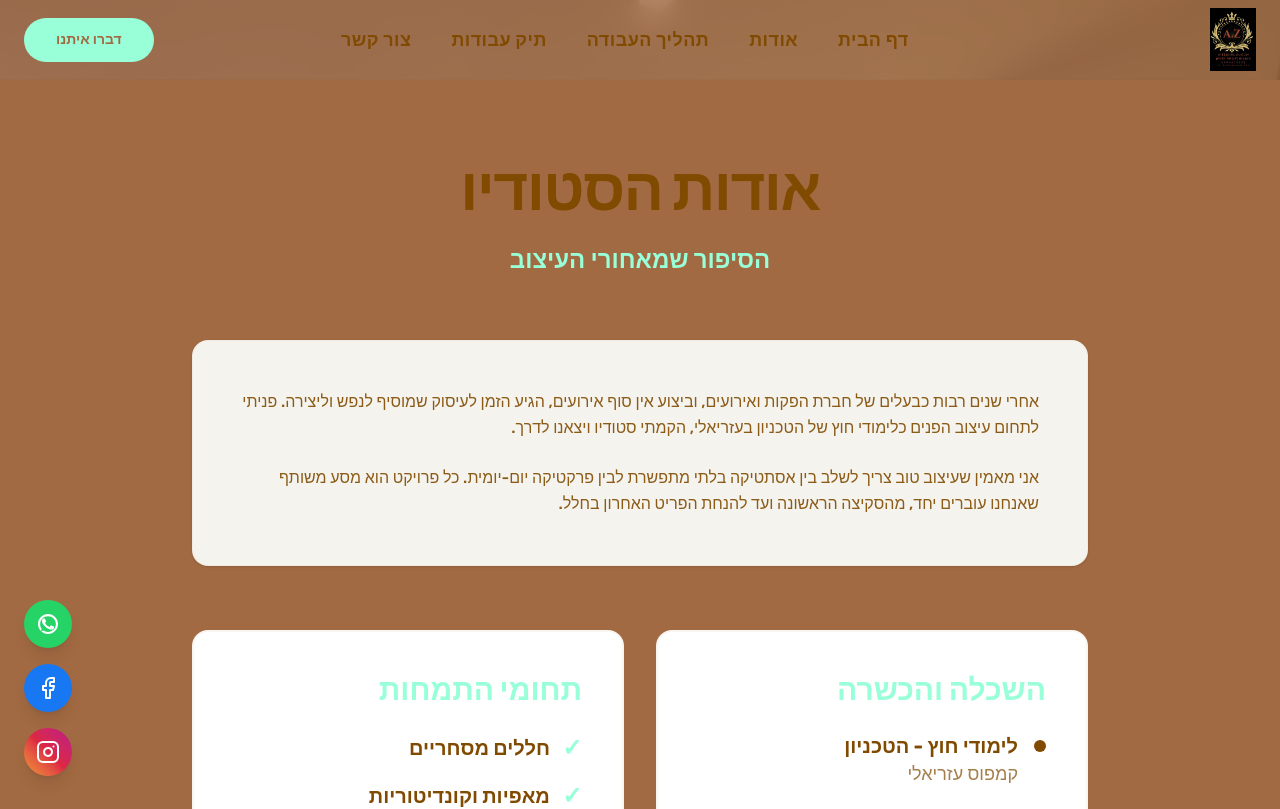
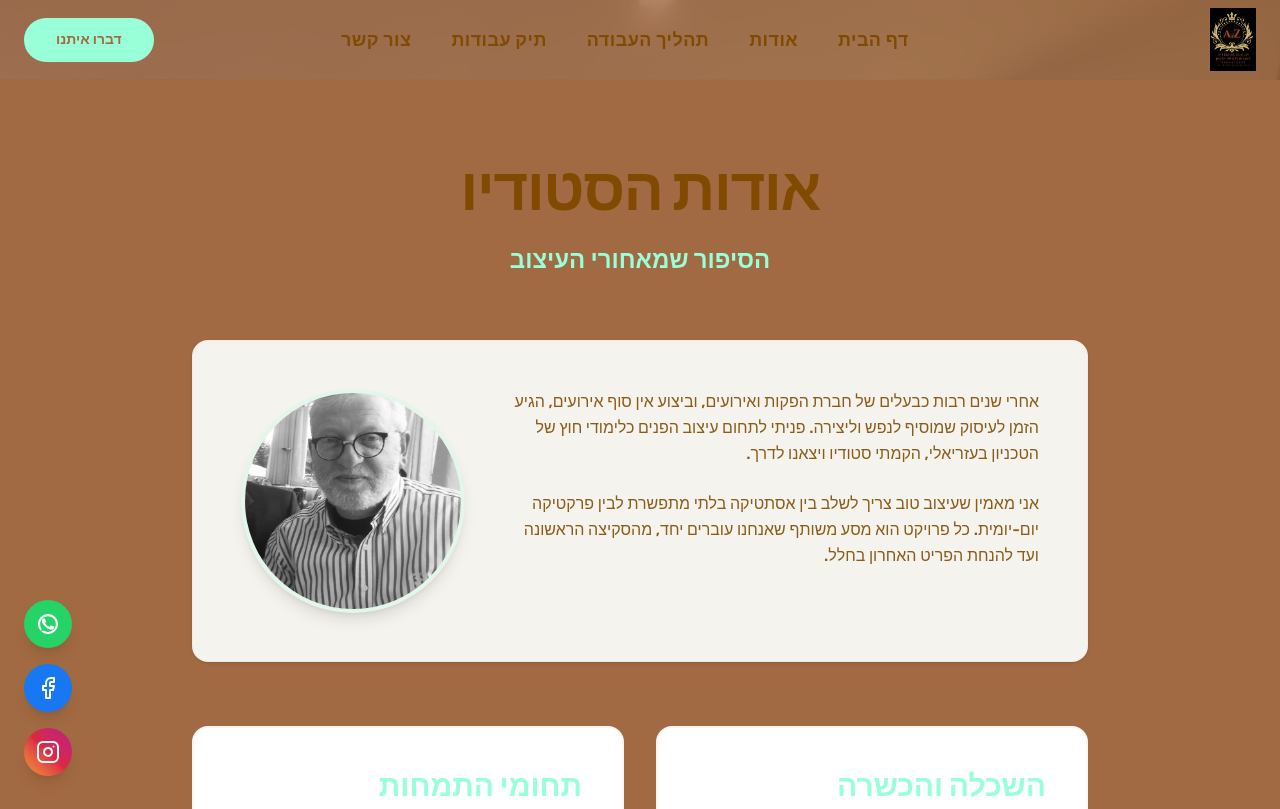
Before and after one commit to mos234/my-design-portfolio, a Next.js app: page /about in a window 1280 px wide. Shown: the top 809 px of the page. Built offline with nearby package versions, Linux system fonts and the light colour scheme.

Commit message:
Added profile image with grayscale hover effect

```diff
--- a/app/about/page.tsx
+++ b/app/about/page.tsx
@@ -1,3 +1,5 @@
+import Image from 'next/image';
+
 export default function AboutPage() {
     return (
         <div className="min-h-screen bg-[var(--background)] font-sans text-[var(--foreground)] flex flex-col justify-center py-20 px-4">
@@ -9,8 +11,25 @@ export default function AboutPage() {
                     <p className="text-2xl font-bold text-[var(--accent)]">הסיפור שמאחורי העיצוב</p>
                 </div>
 
-                {/* Main Story */}
-                <div className="prose prose-xl max-w-none text-[var(--foreground)]/90 font-medium leading-relaxed bg-[#F5F3EE] p-8 md:p-12 rounded-2xl border border-[var(--foreground)]/5 shadow-sm">
+                {/* Profile & Main Story */}
+                <div className="flex flex-col md:flex-row-reverse gap-8 md:gap-12 items-center md:items-start bg-[#F5F3EE] p-8 md:p-12 rounded-2xl border border-[var(--foreground)]/5 shadow-sm">
+
+                    {/* Profile Image */}
+                    <div className="shrink-0">
+                        <div className="relative w-48 h-48 md:w-56 md:h-56 overflow-hidden rounded-full border-4 border-[var(--accent)]/20 shadow-lg group cursor-pointer">
+                            <Image
+                                src="/profile.jpeg"
+                                alt="תמונת פרופיל"
+                                fill
+                                className="object-cover grayscale hover:grayscale-0 hover:scale-105 transition-all duration-500 ease-out"
+                                sizes="(max-width: 768px) 192px, 224px"
+                                priority
+                            />
+                        </div>
+                    </div>
+
+                    {/* Bio Text */}
+                    <div className="prose prose-xl max-w-none text-[var(--foreground)]/90 font-medium leading-relaxed">
                         <p>
                             אחרי שנים רבות כבעלים של חברת הפקות ואירועים, וביצוע אין סוף אירועים, הגיע הזמן לעיסוק שמוסיף לנפש וליצירה.
                             פניתי לתחום עיצוב הפנים כלימודי חוץ של הטכניון בעזריאלי, הקמתי סטודיו ויצאנו לדרך.
@@ -18,6 +37,7 @@ export default function AboutPage() {
                         <p className="mt-6">
                             אני מאמין שעיצוב טוב צריך לשלב בין אסתטיקה בלתי מתפשרת לבין פרקטיקה יום-יומית. כל פרויקט הוא מסע משותף שאנחנו עוברים יחד, מהסקיצה הראשונה ועד להנחת הפריט האחרון בחלל.
                         </p>
+                    </div>
                 </div>
 
                 {/* Credentials Grid */}
```
Also changed, not shown: public/profile.jpeg (renamed from public/profile.jpeg.jpeg), 1 other file (tests, documents, lock files or other folders). Lines whose indentation alone changed are shown as unchanged.
